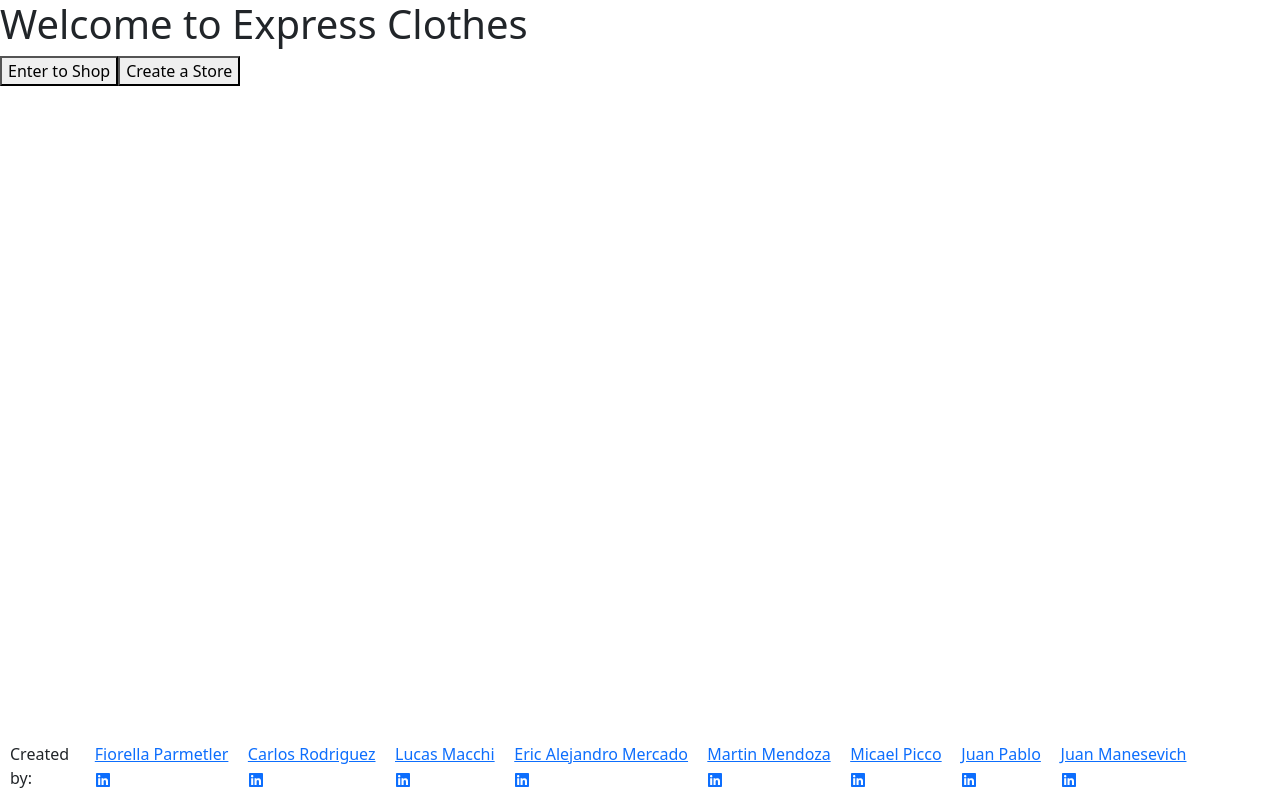
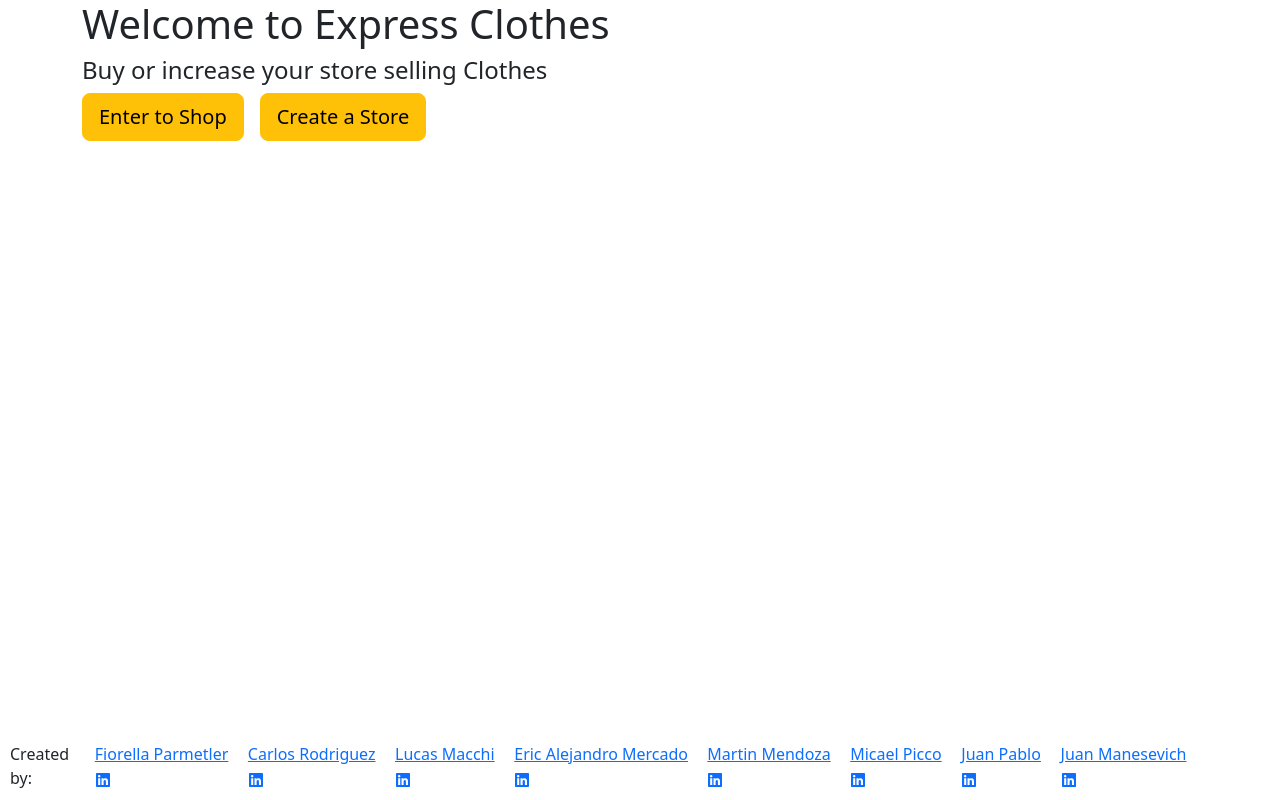
Before and after one commit to Carsefer/PF-Clothes, a React (Create React App) app in the folder CLIENT/: page / in a window 1280 px wide. Built offline with nearby package versions, Linux system fonts and the light colour scheme.

Commit message:
Update LandingHome.jsx

```diff
--- a/CLIENT/src/components/LandingHome/LandingHome.jsx
+++ b/CLIENT/src/components/LandingHome/LandingHome.jsx
@@ -2,13 +2,20 @@ import React from "react";
 import Footer from "../Footer/Footer";
 export default function LandingHome() {
   return (
-    <>
-      <div>
-        <h1>Welcome to Express Clothes</h1>
-        <button>Enter to Shop</button>
-        <button>Create a Store</button>
+    <div>
+      <div className="container">
+        <h1 className="">Welcome to Express Clothes</h1>
+        <h4>Buy or increase your store selling Clothes</h4>
+        <div className="d-grid gap-2 d-md-flex justify-content-md-start">
+          <button className="btn btn-warning me-md-2 btn-lg">
+            Enter to Shop
+          </button>
+          <button className="btn btn-warning me-md-2 btn-lg">
+            Create a Store
+          </button>
+        </div>
       </div>
       <Footer />
-    </>
+    </div>
   );
 }
```
